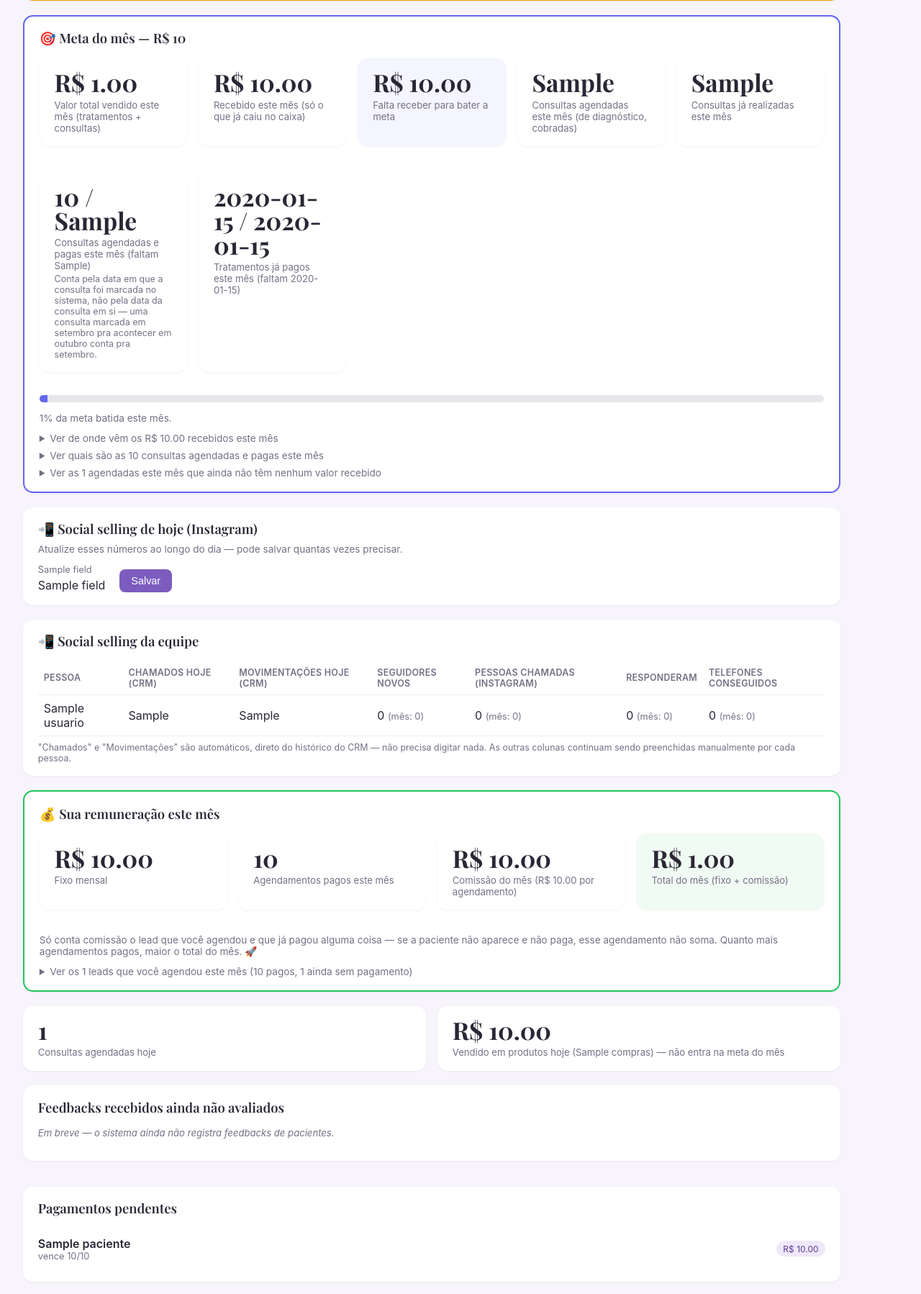
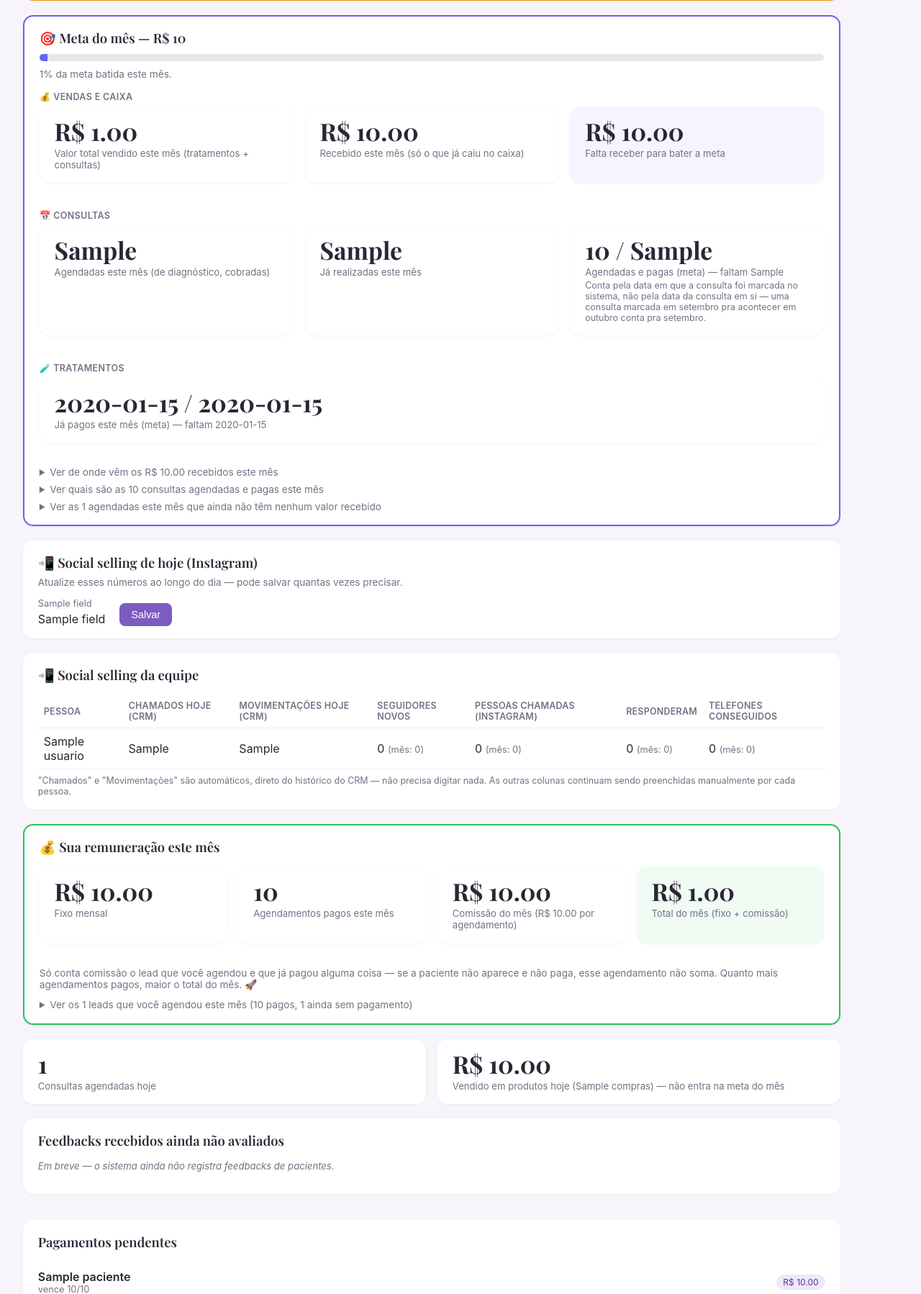
Before and after one commit to clauribeyro-crypto/central-sistemamelanogenico, a Django app: template templates/core/home.html in a window 1280 px wide. Shown: the part 328-2126 px from the top of the page at 72% size. Run offline with Django 5.2, Linux system fonts and the light colour scheme; the template is opened without the code that fills it: most values are stand-ins (such as "Sample title", 1, 10 or a date in 2020).

Commit message:
Organiza o card "Meta do mês" em seções, pra bater o olho mais fácil
Com os números novos (valor vendido, consultas agendadas/realizadas)
a lista de cards ficou longa e tudo misturado — ainda mais empilhado
no celular, que é como a Cláudia confere no dia a dia. Agrupa em três
seções com título: Vendas e caixa, Consultas, Tratamentos — cada uma
continua lado a lado (o grid se ajusta à largura da tela), só que
agora com hierarquia visual clara em vez de uma lista só.

Co-Authored-By: Claude Sonnet 5 <noreply@anthropic.com>
Claude-Session: https://claude.ai/code/session_01HJsDAzoLzDQRNraZT4zxDk

```diff
--- a/templates/core/home.html
+++ b/templates/core/home.html
@@ -33,7 +33,15 @@
 
     {% if meta_mes %}
         <div class="card" style="border:2px solid #6366f1;">
-            <h2>🎯 Meta do mês — R$ {{ meta_mes.meta_faturamento|floatformat:0 }}</h2>
+            <h2 style="margin-bottom:0;">🎯 Meta do mês — R$ {{ meta_mes.meta_faturamento|floatformat:0 }}</h2>
+            <div style="background:#e5e7eb; border-radius:999px; height:10px; overflow:hidden; margin:.6rem 0;">
+                <div style="background:#6366f1; height:100%; width:{{ meta_mes.percentual_faturamento }}%;"></div>
+            </div>
+            <p style="font-size:.85rem; color:var(--text-muted); margin:0 0 1rem;">
+                {{ meta_mes.percentual_faturamento }}% da meta batida este mês.
+            </p>
+
+            <p style="font-size:.78rem; text-transform:uppercase; letter-spacing:.03em; color:var(--text-muted); margin:0 0 .4rem; font-weight:600;">💰 Vendas e caixa</p>
             <div class="grid">
                 <div class="card stat">
                     <div class="num">R$ {{ meta_mes.total_vendas_mes|floatformat:2 }}</div>
@@ -47,33 +55,35 @@
                     <div class="num">R$ {{ meta_mes.faltam_faturamento|floatformat:2 }}</div>
                     <div class="rotulo">Falta receber para bater a meta</div>
                 </div>
+            </div>
+
+            <p style="font-size:.78rem; text-transform:uppercase; letter-spacing:.03em; color:var(--text-muted); margin:1.1rem 0 .4rem; font-weight:600;">📅 Consultas</p>
+            <div class="grid">
                 <div class="card stat">
                     <div class="num">{{ meta_mes.qtd_consultas_mes }}</div>
-                    <div class="rotulo">Consultas agendadas este mês (de diagnóstico, cobradas)</div>
+                    <div class="rotulo">Agendadas este mês (de diagnóstico, cobradas)</div>
                 </div>
                 <div class="card stat">
                     <div class="num">{{ meta_mes.qtd_consultas_realizadas_mes }}</div>
-                    <div class="rotulo">Consultas já realizadas este mês</div>
+                    <div class="rotulo">Já realizadas este mês</div>
                 </div>
                 <div class="card stat">
                     <div class="num">{{ meta_mes.qtd_consultas }} / {{ meta_mes.meta_consultas }}</div>
-                    <div class="rotulo">Consultas agendadas e pagas este mês (faltam {{ meta_mes.faltam_consultas }})</div>
+                    <div class="rotulo">Agendadas e pagas (meta) — faltam {{ meta_mes.faltam_consultas }}</div>
                     <div style="font-size:.78rem; color:var(--text-muted); margin-top:.15rem;">
                         Conta pela data em que a consulta foi marcada no sistema, não pela data da consulta em
                         si — uma consulta marcada em setembro pra acontecer em outubro conta pra setembro.
                     </div>
                 </div>
+            </div>
+
+            <p style="font-size:.78rem; text-transform:uppercase; letter-spacing:.03em; color:var(--text-muted); margin:1.1rem 0 .4rem; font-weight:600;">🧪 Tratamentos</p>
+            <div class="grid">
                 <div class="card stat">
                     <div class="num">{{ meta_mes.qtd_fechamentos }} / {{ meta_mes.meta_fechamentos }}</div>
-                    <div class="rotulo">Tratamentos já pagos este mês (faltam {{ meta_mes.faltam_fechamentos }})</div>
+                    <div class="rotulo">Já pagos este mês (meta) — faltam {{ meta_mes.faltam_fechamentos }}</div>
                 </div>
             </div>
-            <div style="background:#e5e7eb; border-radius:999px; height:10px; overflow:hidden; margin:.75rem 0;">
-                <div style="background:#6366f1; height:100%; width:{{ meta_mes.percentual_faturamento }}%;"></div>
-            </div>
-            <p style="font-size:.85rem; color:var(--text-muted); margin-bottom:0;">
-                {{ meta_mes.percentual_faturamento }}% da meta batida este mês.
-            </p>
 
             {% if request.user.is_superuser and meta_mes.vendas_kit_mentora %}
                 <div class="card stat" style="margin-top:.75rem; background:#a855f711; border:1px solid #a855f733;">
```
